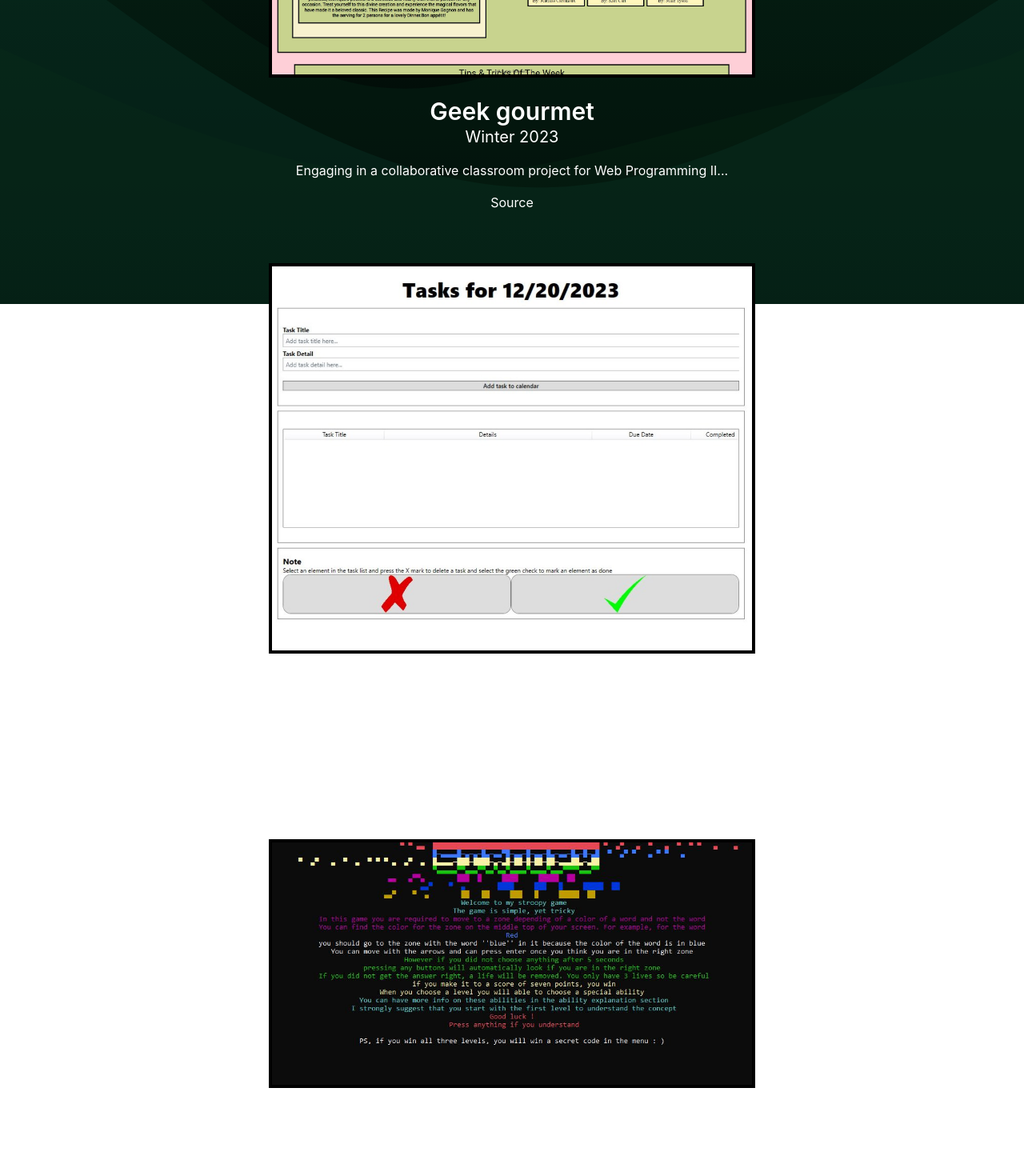
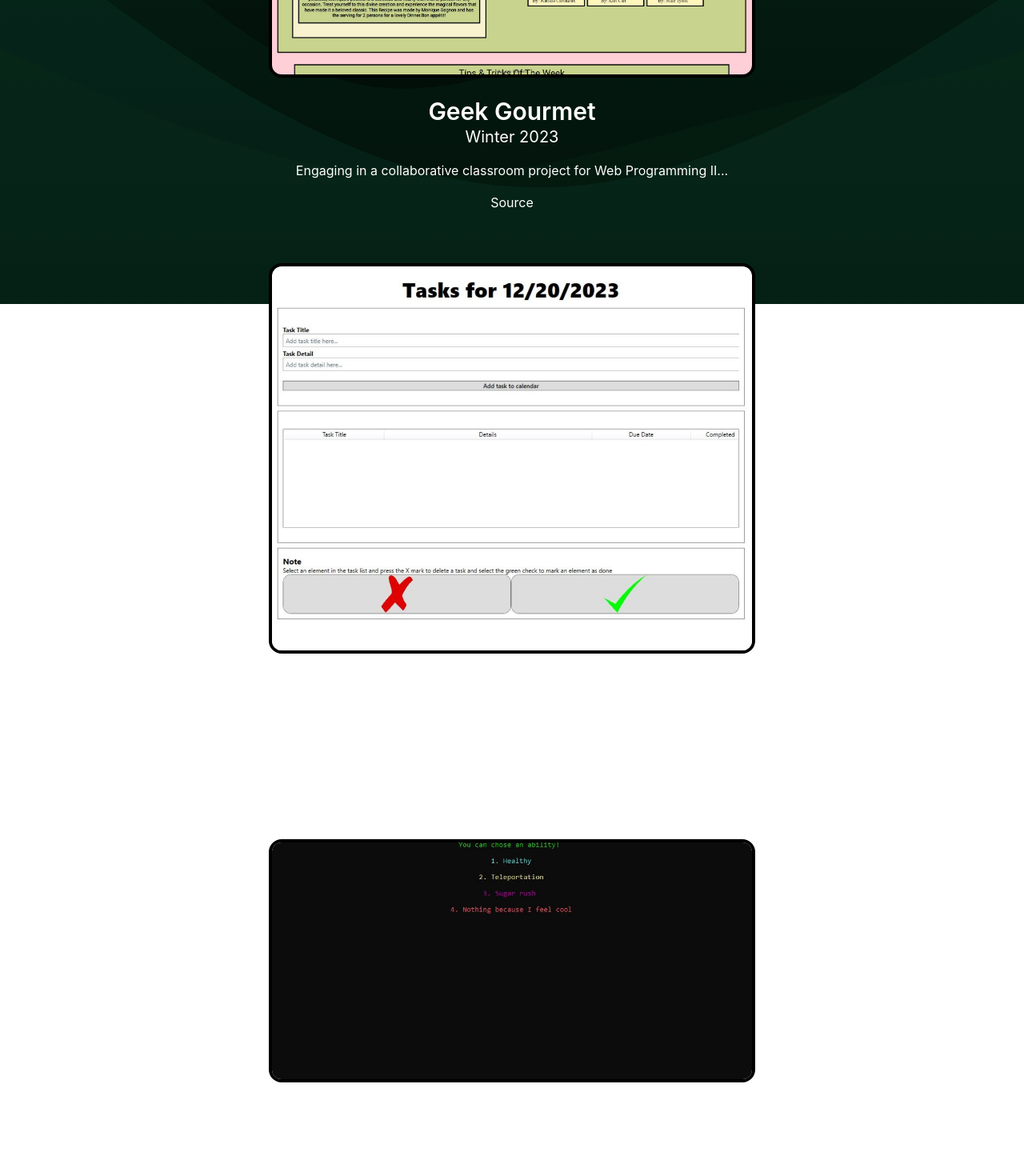
Before and after one commit to ZakariGaudreault/MyPorfolio, a Next.js app: page /portfolio in a window 1280 px wide. Shown: the part 420-1890 px from the top of the page at 80% size. Built offline with nearby package versions, Linux system fonts and the light colour scheme.

Commit message:
fixed resume and stroopy repo

```diff
--- a/components/githubRepos.tsx
+++ b/components/githubRepos.tsx
@@ -4,7 +4,7 @@ import Image from "next/image";
 import Container from "./container";
 
 interface ProjectsProps {
-  username?: string; // optional, you can ignore if not needed
+  username?: string;
 }
 
 type Project = {
@@ -18,15 +18,46 @@ type Project = {
   repoButtonText: string;
 };
 
+export default function Projects({ username }: ProjectsProps) {
+  const basePath = process.env.NODE_ENV === "production" ? "/MyPorfolio" : "";
+
+  // Image sets
+  const calendarImages = ["/Agenda.jpeg", "/Report.jpeg", "/Add.jpeg"];
+  const stroopyImages = [
+    "/stroodleOne.jpeg",
+    "/stroodleTwo.jpeg",
+    "/stroodleThree.jpeg",
+    "/stroodleFour.jpeg",
+  ];
+
+  // Slideshow states
+  const [calendarIndex, setCalendarIndex] = React.useState(0);
+  const [stroopyIndex, setStroopyIndex] = React.useState(0);
+
+  React.useEffect(() => {
+    const calendarTimer = setInterval(() => {
+      setCalendarIndex((prev) => (prev + 1) % calendarImages.length);
+    }, 2000);
+
+    const stroopyTimer = setInterval(() => {
+      setStroopyIndex((prev) => (prev + 1) % stroopyImages.length);
+    }, 2000);
+
+    return () => {
+      clearInterval(calendarTimer);
+      clearInterval(stroopyTimer);
+    };
+  }, []);
+
   const projects: Project[] = [
     {
       id: "geek-gourmet",
-    title: "Geek gourmet",
+      title: "Geek Gourmet",
       subtitle: "Winter 2023",
       description:
         "Engaging in a collaborative classroom project for Web Programming II...",
       imageSrc: "/bakery.jpeg",
-    imageAlt: "GG",
+      imageAlt: "Geek Gourmet",
       repoLink: "https://github.com/ZakariGaudreault/GeekGourmet",
       repoButtonText: "Source",
     },
@@ -37,7 +68,7 @@ const projects: Project[] = [
       description:
         "A comprehensive software application designed to deliver an intuitive GUI...",
       imageSrc: "",
-    imageAlt: "",
+      imageAlt: "Calendar slideshow",
       repoLink: "https://github.com/ZakariGaudreault/Agenda",
       repoButtonText: "Source",
     },
@@ -47,8 +78,8 @@ const projects: Project[] = [
       subtitle: "Fall 2021",
       description:
         "Embark on a cognitive journey with the Stroop Effect Game...",
-    imageSrc: "/stroodleOne.jpeg",
-    imageAlt: "Stroopy",
+      imageSrc: "",
+      imageAlt: "Stroopy slideshow",
       repoLink: "https://github.com/ZakariGaudreault/Stroopy",
       repoButtonText: "Source",
     },
@@ -59,23 +90,11 @@ const projects: Project[] = [
       description:
         "In this photo we can see one of my favourite moments ever...",
       imageSrc: "/built.jpeg",
-    imageAlt: "Built",
+      imageAlt: "Built computer",
       repoLink: "https://ca.pcpartpicker.com/list/Y3JZNG",
       repoButtonText: "See the components",
     },
   ];
-
-export default function Projects({ username }: ProjectsProps) {
-  const basePath = process.env.NODE_ENV === "production" ? "/MyPorfolio" : "";
-  const slideshowImages = ["/Agenda.jpeg", "/Report.jpeg", "/Add.jpeg"];
-  const [slideIndex, setSlideIndex] = React.useState(0);
-
-  React.useEffect(() => {
-    const timer = setInterval(() => {
-      setSlideIndex((prev) => (prev + 1) % slideshowImages.length);
-    }, 2000);
-    return () => clearInterval(timer);
-  }, [slideshowImages.length]);
 
   return (
     <Container>
@@ -93,10 +112,22 @@ export default function Projects({ username }: ProjectsProps) {
           }) => (
             <section key={id} className="project">
               <div className="flex justify-center mb-6">
+                {/* Calendar slideshow */}
                 {id === "wpf-calendar" ? (
-                  <div className="border-4 border-black overflow-hidden">
+                  <div className="border-4 border-black overflow-hidden rounded-2xl">
                     <Image
-                      src={`${basePath}${slideshowImages[slideIndex]}`}
+                      src={`${basePath}${calendarImages[calendarIndex]}`}
+                      alt={title}
+                      width={600}
+                      height={600}
+                      style={{ objectFit: "cover" }}
+                    />
+                  </div>
+                ) : id === "stroopy" ? (
+                  /* Stroopy slideshow */
+                  <div className="border-4 border-black overflow-hidden rounded-2xl">
+                    <Image
+                      src={`${basePath}${stroopyImages[stroopyIndex]}`}
                       alt={title}
                       width={600}
                       height={600}
@@ -104,7 +135,8 @@ export default function Projects({ username }: ProjectsProps) {
                     />
                   </div>
                 ) : (
-                  <div className="border-4 border-black overflow-hidden">
+                  /* Static project image */
+                  <div className="border-4 border-black overflow-hidden rounded-2xl">
                     <Image
                       src={`${basePath}${imageSrc}`}
                       alt={imageAlt}
--- a/components/professionalCareer.tsx
+++ b/components/professionalCareer.tsx
@@ -1,34 +1,36 @@
 import Link from "next/link";
 import Container from "./container";
+
+const basePath = process.env.NODE_ENV === "production" ? "/MyPorfolio" : "";
 
 export default function ProfessionalCareer() {
   const experiences = [
     {
       title: "Bureau Veritas - intern Software Specialist",
-      date: "January 2024  - Mai 2025",
+      date: "January 2024 - Mai 2025",
     },
     {
       title: "Patrick morin - Sales Associate",
-      date: "july 2021 - Current",
+      date: "July 2021 - Current",
     },
     {
       title: "Vidéotron - Sale Advisor",
-      date: "May 2023 - Octobe-2023",
+      date: "May 2023 - October 2023",
     },
-
   ];
 
   return (
     <Container>
       <div className="flex flex-row">
-        <div className="w-1/2 flex flex-col justify-center items-center ">
+        <div className="w-1/2 flex flex-col justify-center items-center">
           <h2 className="text-primary font-bold text-4xl mb-8">Career</h2>
           <div className="flex flex-col lg:flex-row gap-x-2 gap-y-2">
             <a
-              href="/resume.pdf"
+              href={`${basePath}/resume.pdf`}
+              download
               className="border-2 hover:border-primary rounded-2xl py-2 px-4 hover:text-primary hover:bg-secondary bg-primary border-secondary text-secondary"
             >
-              View resume
+              Download resume
             </a>
             <Link
               href="/portfolio"
```
Lines whose indentation alone changed are shown as unchanged.
